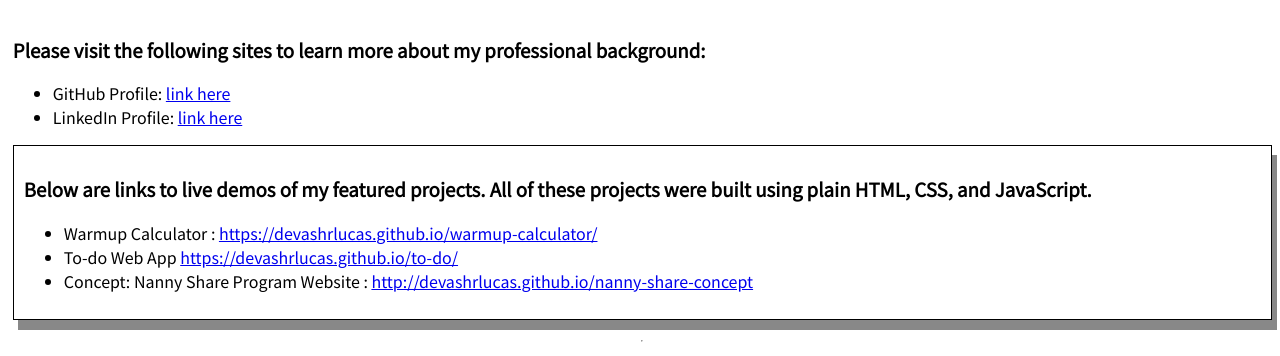
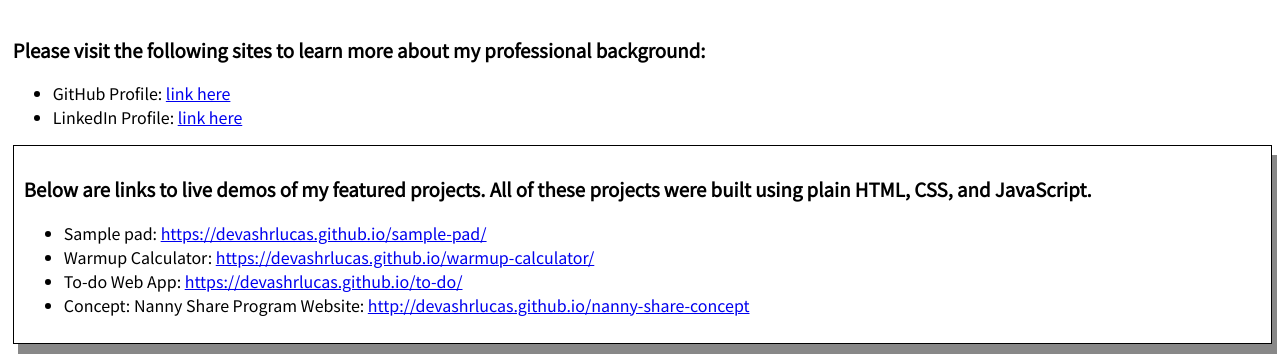
Before and after one commit to devashrlucas/devashrlucas.github.io, a website: page index.html in a window 1280 px wide. Shown: the part 180-536 px from the top of the page. Drawn offline with Linux system fonts and the light colour scheme.

Commit message:
Updated portfolio.

```diff
--- a/index.html
+++ b/index.html
@@ -28,13 +28,14 @@
                 <div id="portfolio">
                     <h3 id="portfolio-intro">Below are links to live demos of my featured projects. All of these projects were built using plain HTML, CSS, and JavaScript.</h3>
                     <ul>
-                        <li class="portfolio-item">Warmup Calculator
-                        : <a href="https://devashrlucas.github.io/warmup-calculator/"
+                        <li class="portfolio-item">Sample pad: <a href="https://devashrlucas.github.io/warmup-calculator/"
+                            target="_blank">https://devashrlucas.github.io/sample-pad/</a></li>
+                        <li class="portfolio-item">Warmup Calculator: <a href="https://devashrlucas.github.io/warmup-calculator/"
                             target="_blank">https://devashrlucas.github.io/warmup-calculator/</a></li>
-                        <li class="portfolio-item">To-do Web App <a href="https://devashrlucas.github.io/to-do/" target="_blank">https://devashrlucas.github.io/to-do/</a>
+                        <li class="portfolio-item">To-do Web App: <a href="https://devashrlucas.github.io/to-do/"
+                            target="_blank">https://devashrlucas.github.io/to-do/</a>
                         </li>
-                        <li class="portfolio-item">Concept: Nanny Share Program Website
-                        : <a href="http://devashrlucas.github.io/nanny-share-concept"
+                        <li class="portfolio-item">Concept: Nanny Share Program Website: <a href="http://devashrlucas.github.io/nanny-share-concept"
                             target="_blank">http://devashrlucas.github.io/nanny-share-concept</a></li>
                     </ul>
                 </div>
```
